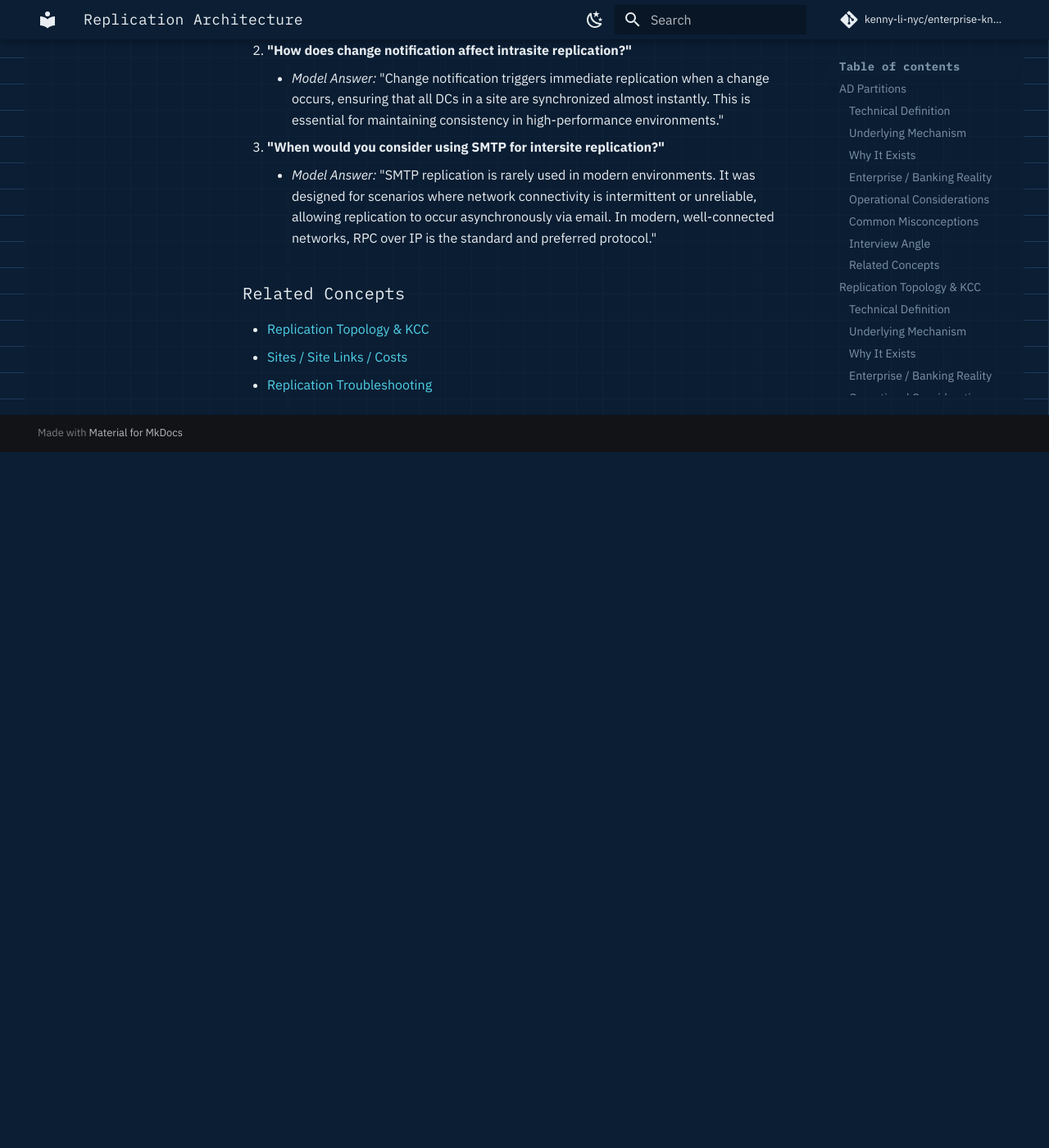
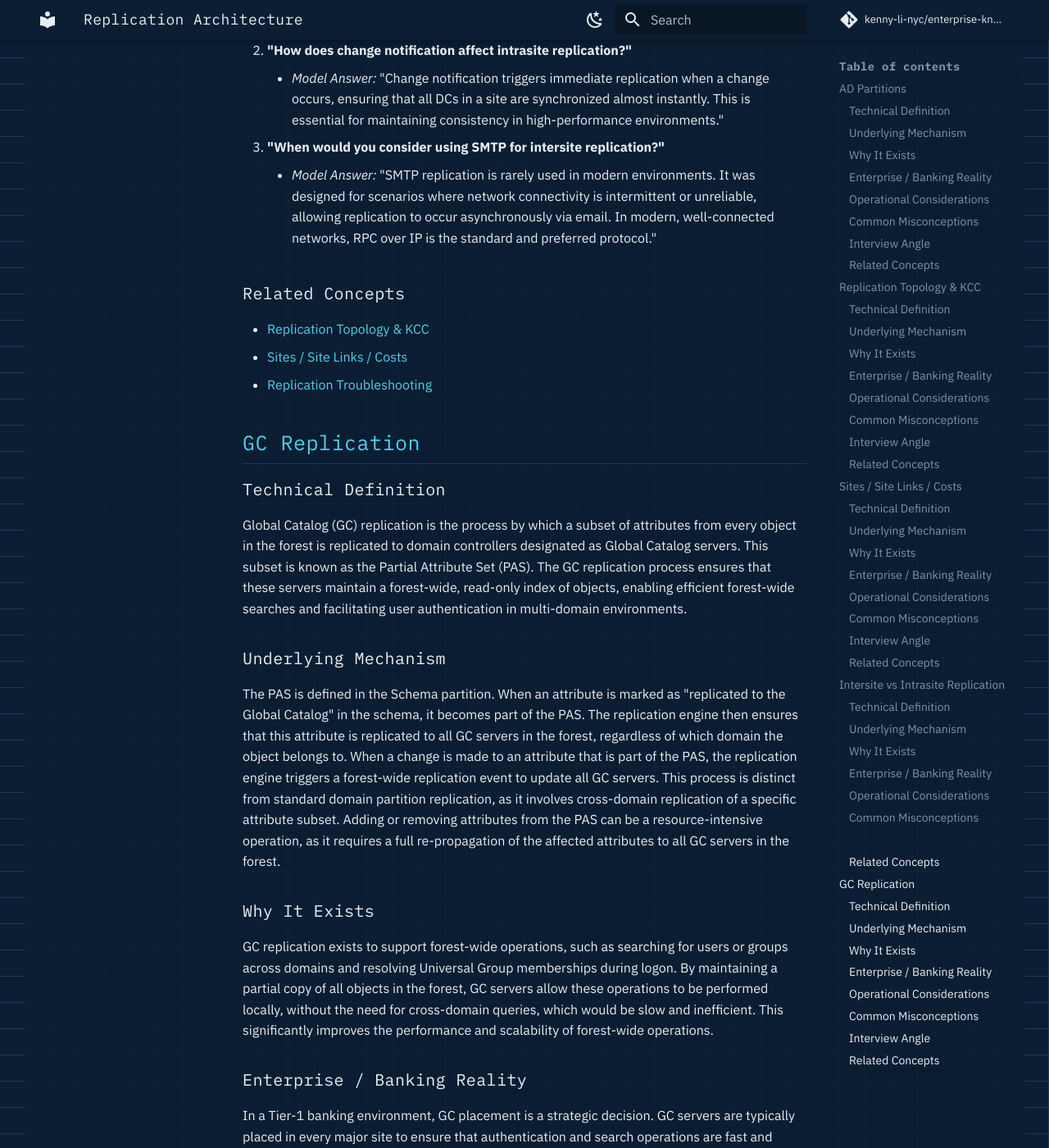
Before and after one commit to kenny-li-nyc/enterprise-knowledge-base, an MkDocs documentation site: the page built from docs/identity/layer1-directory-trust/replication-architecture.md, in a window 1280 px wide and 1400 px high, scrolled down 10041 px. Shown: the whole window at 82% size. Built offline with MkDocs 1.6.1 and Material for MkDocs 9.7.7, drawn with Linux system fonts in a browser that asks for light colours; comment, search, counter and statistics services are not loaded; before the commit the page ends 10592 px from its top, so only the background shows below that; some of the changed text lies outside the part shown.

Commit message:
docs: add GC replication section to replication architecture
Co-authored-by: aider (gemini/gemini-3.1-flash-lite) <aider@aider.chat>

```diff
--- a/docs/identity/layer1-directory-trust/replication-architecture.md
+++ b/docs/identity/layer1-directory-trust/replication-architecture.md
@@ -176,3 +176,41 @@ Operational considerations involve monitoring the performance and health of both
 *   [Replication Topology & KCC](replication-architecture.md#replication-topology-kcc)
 *   [Sites / Site Links / Costs](replication-architecture.md#sites-site-links-costs)
 *   [Replication Troubleshooting](replication-architecture.md#replication-troubleshooting)
+
+## GC Replication
+
+### Technical Definition
+Global Catalog (GC) replication is the process by which a subset of attributes from every object in the forest is replicated to domain controllers designated as Global Catalog servers. This subset is known as the Partial Attribute Set (PAS). The GC replication process ensures that these servers maintain a forest-wide, read-only index of objects, enabling efficient forest-wide searches and facilitating user authentication in multi-domain environments.
+
+### Underlying Mechanism
+The PAS is defined in the Schema partition. When an attribute is marked as "replicated to the Global Catalog" in the schema, it becomes part of the PAS. The replication engine then ensures that this attribute is replicated to all GC servers in the forest, regardless of which domain the object belongs to. When a change is made to an attribute that is part of the PAS, the replication engine triggers a forest-wide replication event to update all GC servers. This process is distinct from standard domain partition replication, as it involves cross-domain replication of a specific attribute subset. Adding or removing attributes from the PAS can be a resource-intensive operation, as it requires a full re-propagation of the affected attributes to all GC servers in the forest.
+
+### Why It Exists
+GC replication exists to support forest-wide operations, such as searching for users or groups across domains and resolving Universal Group memberships during logon. By maintaining a partial copy of all objects in the forest, GC servers allow these operations to be performed locally, without the need for cross-domain queries, which would be slow and inefficient. This significantly improves the performance and scalability of forest-wide operations.
+
+### Enterprise / Banking Reality
+In a Tier-1 banking environment, GC placement is a strategic decision. GC servers are typically placed in every major site to ensure that authentication and search operations are fast and reliable. The PAS is carefully managed to include only the attributes necessary for business operations, as adding unnecessary attributes to the PAS increases replication traffic and storage requirements. Audit and compliance teams often require that GC servers be hardened and monitored, as they are critical infrastructure components. Any changes to the PAS are treated as high-risk changes and are subject to rigorous testing and change management procedures.
+
+### Operational Considerations
+Operational considerations involve monitoring the health and replication status of GC servers. Administrators should monitor the replication latency of the PAS and ensure that all GC servers are synchronized. If a GC server fails to replicate the PAS, it can lead to authentication failures and search inconsistencies. Monitoring tools should be configured to alert on replication latency or failures for GC servers.
+
+[CLI: Command to verify the GC status and replication health of a domain controller]
+
+### Common Misconceptions
+!!! warning "Common Misconceptions"
+    *   **"GCs are just domain controllers."** While GCs are domain controllers, they have the additional responsibility of hosting the PAS and providing forest-wide search and authentication services.
+    *   **"GCs replicate everything."** GCs only replicate the Partial Attribute Set (PAS), not the entire directory database of every domain in the forest.
+    *   **"GCs are only for logon."** While GCs are critical for Universal Group membership resolution during logon, they are also essential for forest-wide searches and other directory operations.
+
+### Interview Angle
+1.  **"What is the impact of adding an attribute to the Partial Attribute Set (PAS)?"**
+    *   *Model Answer:* "Adding an attribute to the PAS triggers a forest-wide replication event, as all GC servers in the forest must be updated with the new attribute. This can significantly increase replication traffic and storage requirements, so it should be done carefully and only when necessary."
+2.  **"How do you determine the optimal placement of GC servers?"**
+    *   *Model Answer:* "The optimal placement of GC servers depends on the network topology and the distribution of users and resources. In general, GC servers should be placed in every major site to ensure that authentication and search operations are fast and reliable. I would also consider the bandwidth and latency of the network links between sites."
+3.  **"What happens if a GC server is unavailable?"**
+    *   *Model Answer:* "If a GC server is unavailable, forest-wide operations, such as searching for users across domains or resolving Universal Group memberships, may fail or be significantly slower. Authentication may also be impacted if the user's domain controller relies on the GC for Universal Group membership resolution."
+
+### Related Concepts
+*   [Forests, Domains, OUs & Sites](forests-domains-ous-sites.md#forest)
+*   [Replication Topology & KCC](replication-architecture.md#replication-topology-kcc)
+*   [AD Partitions](replication-architecture.md#ad-partitions)
```
